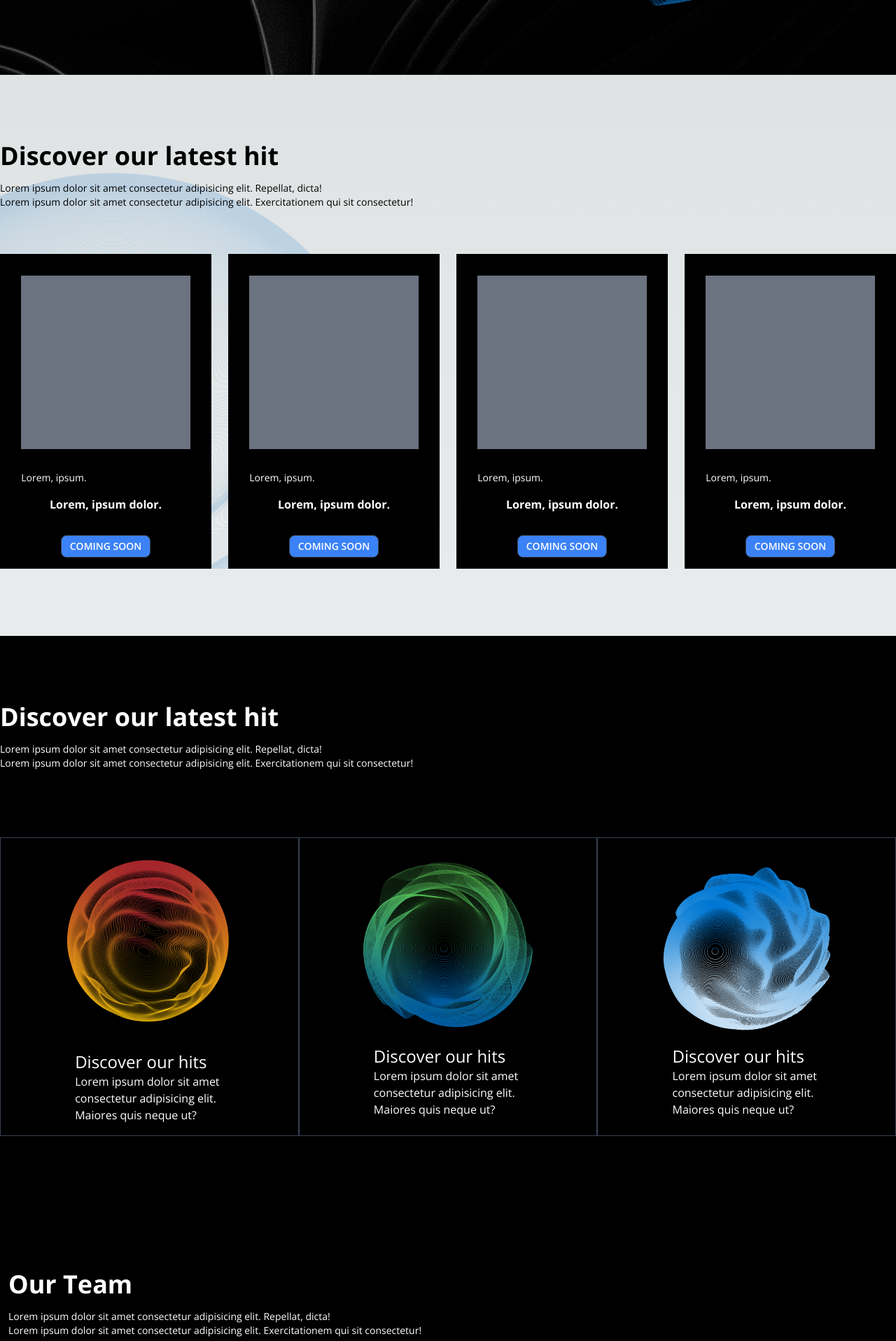
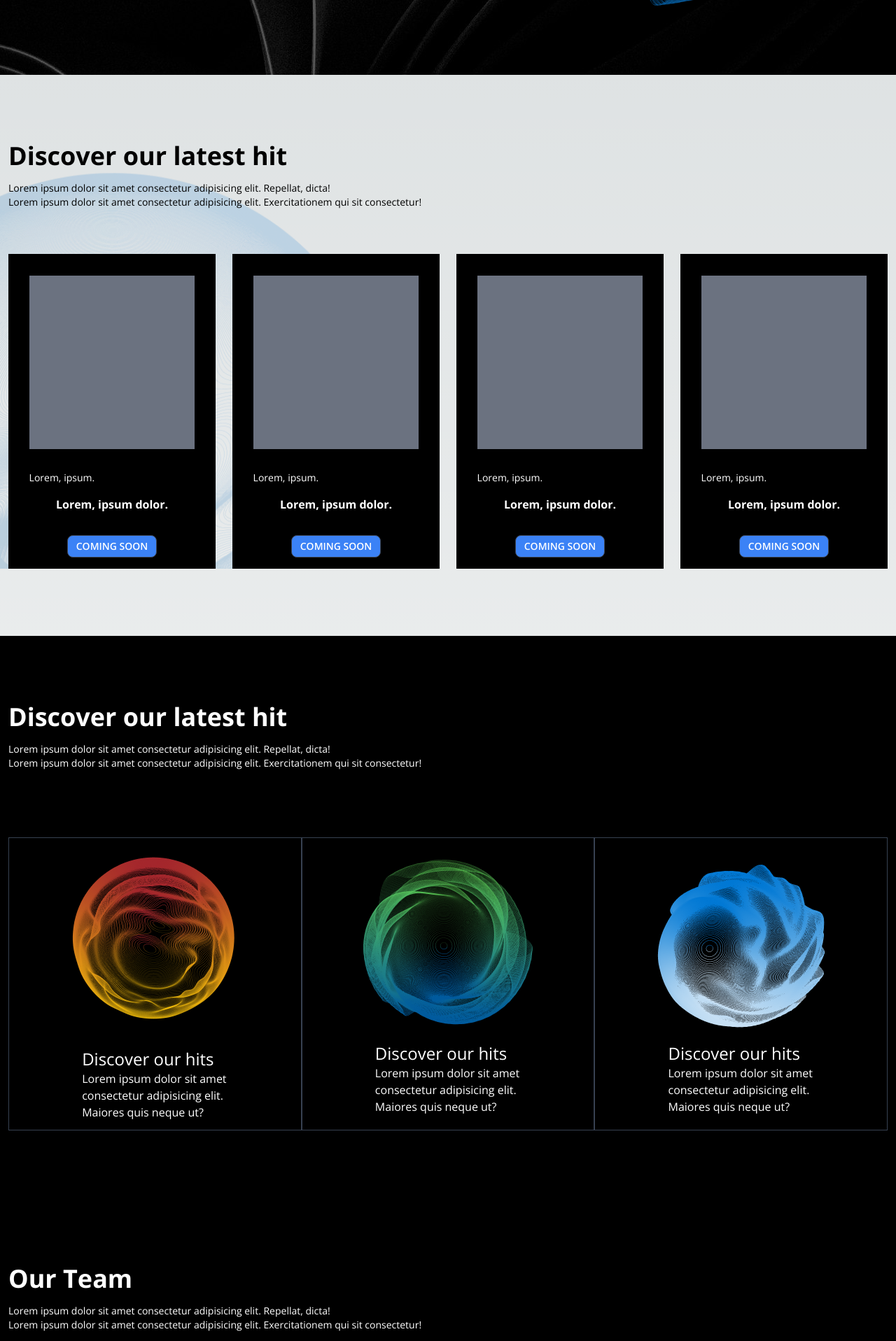
Before and after one commit to Oninfinitegit/astrahub-web, a Next.js app: page / in a window 1280 px wide. Shown: the part 553-2470 px from the top of the page at 70% size. Built offline with nearby package versions, Linux system fonts and the light colour scheme.

Commit message:
container padding fixed

```diff
--- a/app/page.tsx
+++ b/app/page.tsx
@@ -61,7 +61,7 @@ export default function Home() {
           className="absolute left-0 bottom-0 w-[700px] "
         />
         <div className="z-10 relative">
-          <div className="container mx-auto my-24">
+          <div className="container mx-auto my-24 px-3">
             <h3 className="text-2xl md:text-4xl font-bold">
               Discover our latest hit
             </h3>
@@ -110,7 +110,7 @@ export default function Home() {
 
       {/* BLACK HISTS: BEGIN */}
       <div className=" min-h-[70vh] bg-black">
-        <div className="py-24">
+        <div className="py-24 px-3">
           <div className="container mx-auto text-white">
             <h3 className="text-2xl md:text-4xl font-bold">
               Discover our latest hit
```
